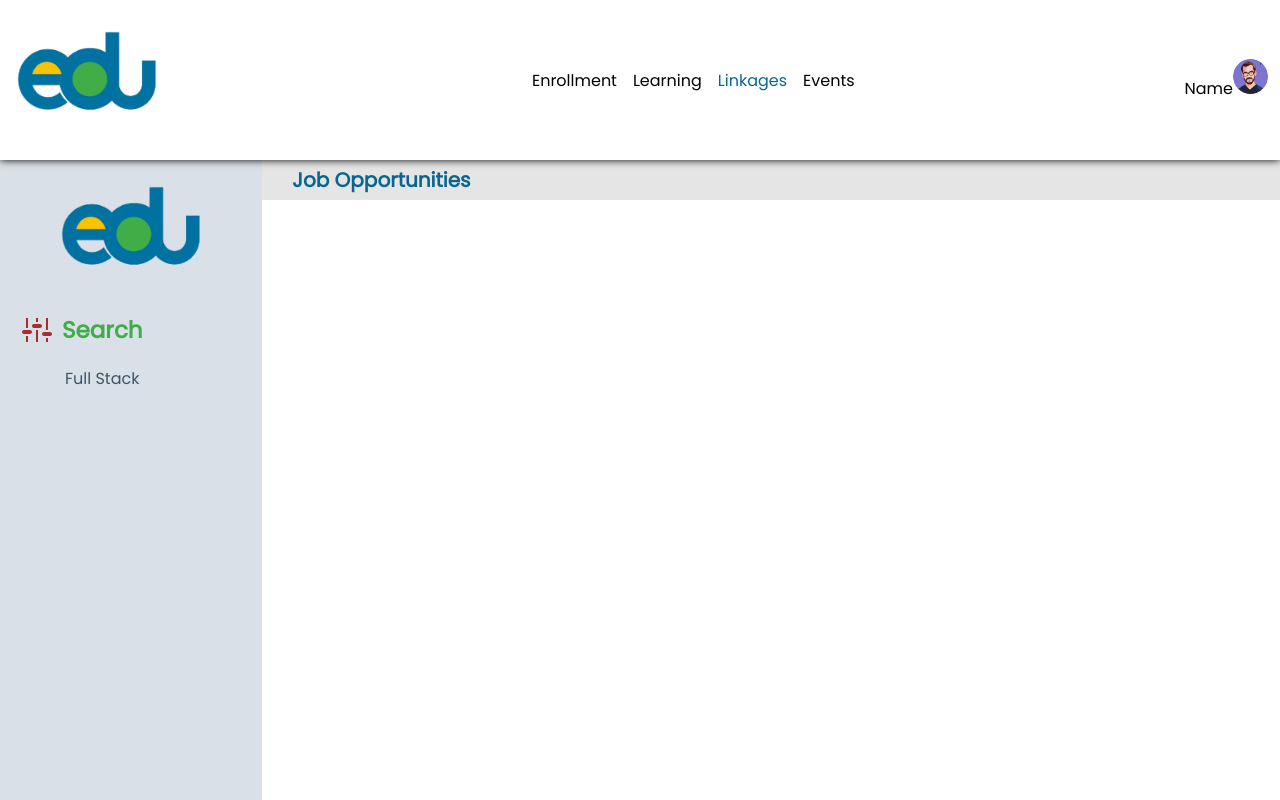
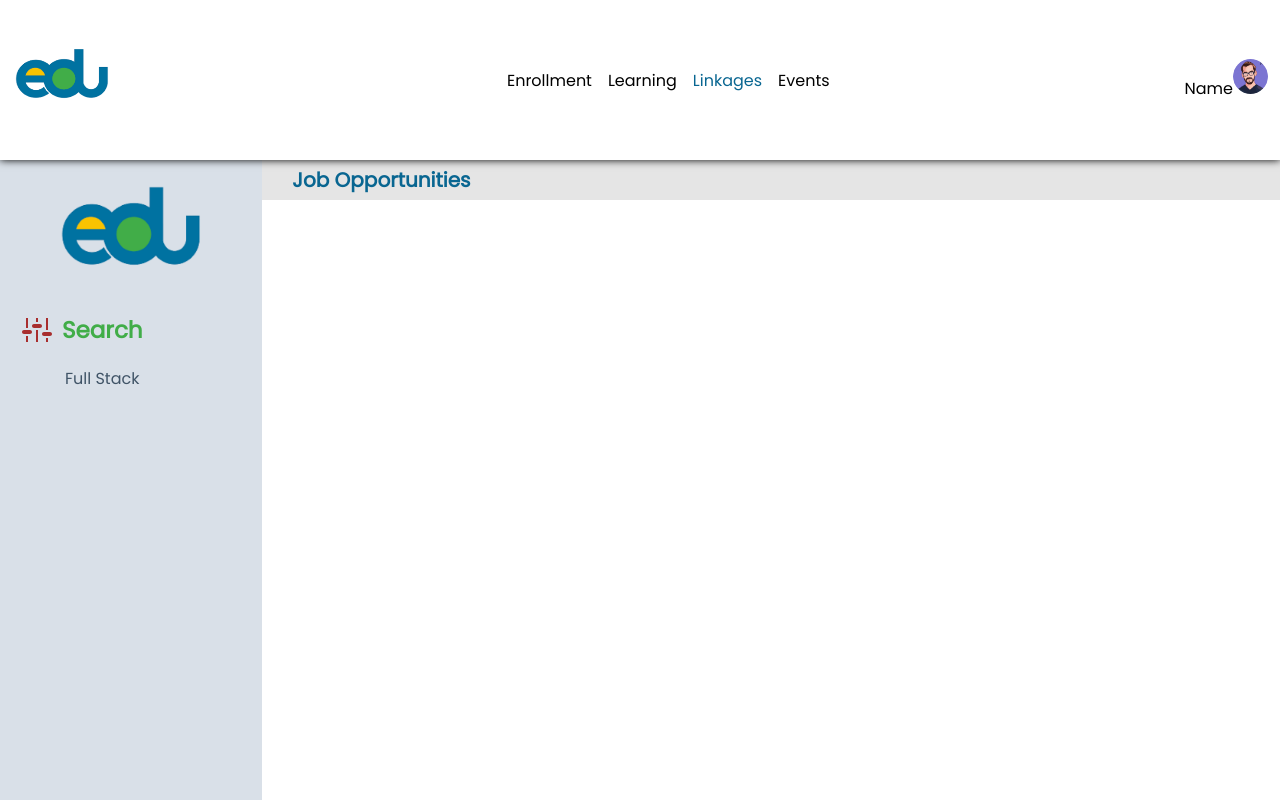
Before and after one commit to MichaelKasingye/linkagesEdu, a Next.js app: page / in a window 1280 px wide. Shown: the top 800 px of the page. Built offline with nearby package versions, Linux system fonts and the light colour scheme.

Commit message:
WIP: resize navbar brand logo

```diff
--- a/components/Nav/Navbar.jsx
+++ b/components/Nav/Navbar.jsx
@@ -3,7 +3,7 @@ import { useState } from "react";
 import Link from "next/link";
 import Image from "next/image";
 import navStyles from "./Navbar.module.css";
-import Logo from "../Logo/Logo"
+import logo from "../images/logo4.png"
 import profilePic from "../images/user.png";
 
 
@@ -16,9 +16,9 @@ const [showMe, setShowMe] = useState(false);
   return (
     <>
     <nav className={navStyles.navbar} >
-      <Link href="/">
-        <a id="logo">
-          <Logo />
+      <Link href="/" id="brand">
+        <a id="brand">
+          <Image src={logo} alt=" EDU Logo" height={90} width={100}/>
         </a>
       </Link>
       <ul className={navStyles.links}>
```
